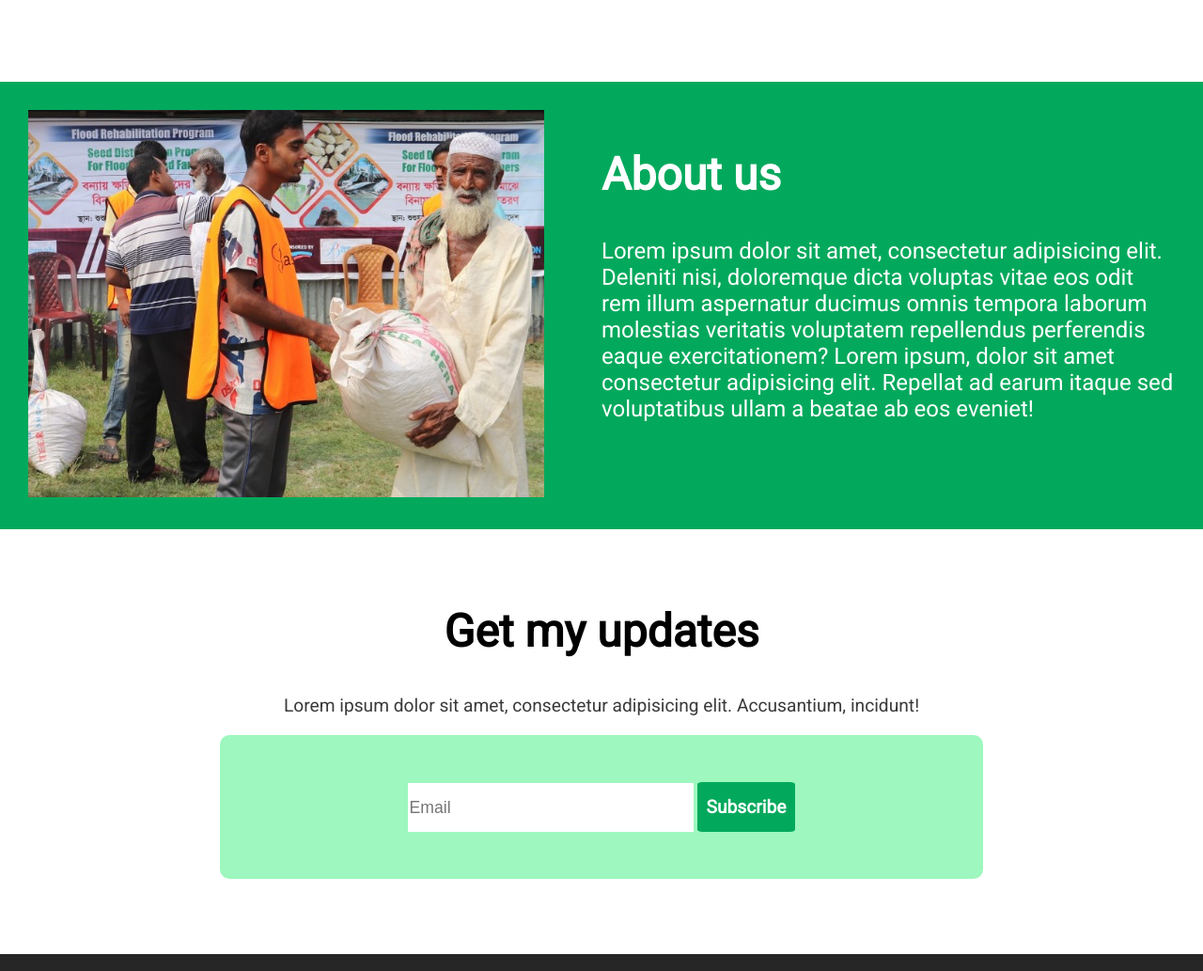
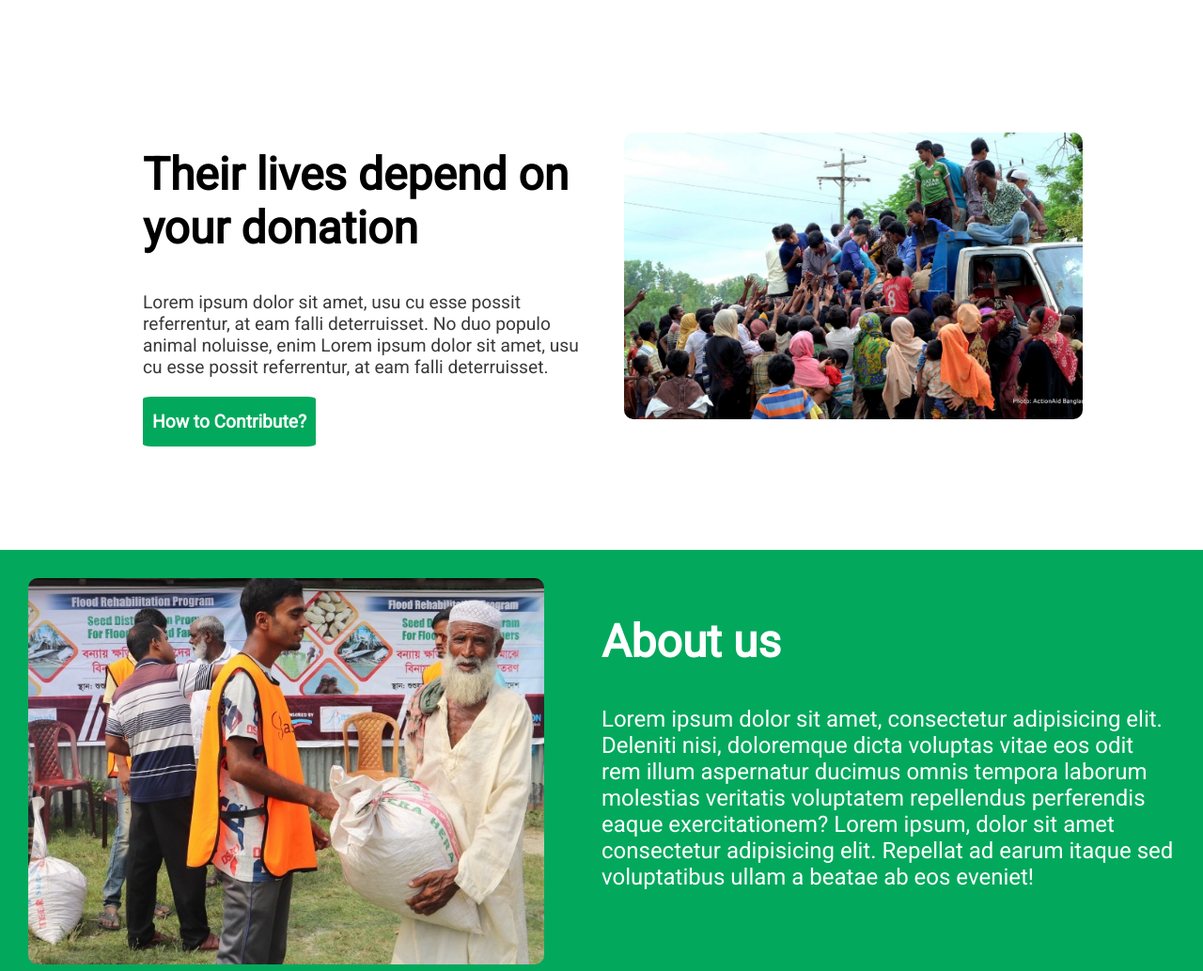
Before and after one commit to Soliman-soad/donate-today-main, a plain HTML site: page index.html in a window 1280 px wide. Shown: the part 2050-3083 px from the top of the page at 94% size. Drawn offline with Linux system fonts and the light colour scheme.

Commit message:
some style change

```diff
--- a/css/style.css
+++ b/css/style.css
@@ -121,6 +121,24 @@ p {
     background-color: blanchedalmond;
 }
 
+.work {
+    display: flex;
+    justify-content: center;
+    padding: 30px;
+    margin: 80px 0px;
+}
+
+.work div {
+    width: 40%;
+
+}
+
+.work img {
+    width: 100%;
+    margin: 5%;
+    border-radius: 10px;
+}
+
 .about {
     display: flex;
     justify-content: space-around;
@@ -141,6 +159,7 @@ p {
 
 .about img {
     width: 90%;
+    border-radius: 10px;
 }
 
 .update {
--- a/index.html
+++ b/index.html
@@ -91,6 +91,21 @@
         </div>
       </div>
     </section>
+    <section class="work">
+      <div>
+        <h1>Their lives depend on your donation</h1>
+        <p>
+          Lorem ipsum dolor sit amet, usu cu esse possit referrentur, at eam
+          falli deterruisset. No duo populo animal noluisse, enim Lorem ipsum
+          dolor sit amet, usu cu esse possit referrentur, at eam falli
+          deterruisset.
+        </p>
+        <a class="btn" href="#">How to Contribute?</a>
+      </div>
+      <div>
+        <img src="used-img/donation2.jpg" alt="" />
+      </div>
+    </section>
     <section class="about">
       <div>
         <img src="used-img/donation10.jpg" alt="Donation" />
```
Also changed, not shown: used-img/donation2.jpg (added).
